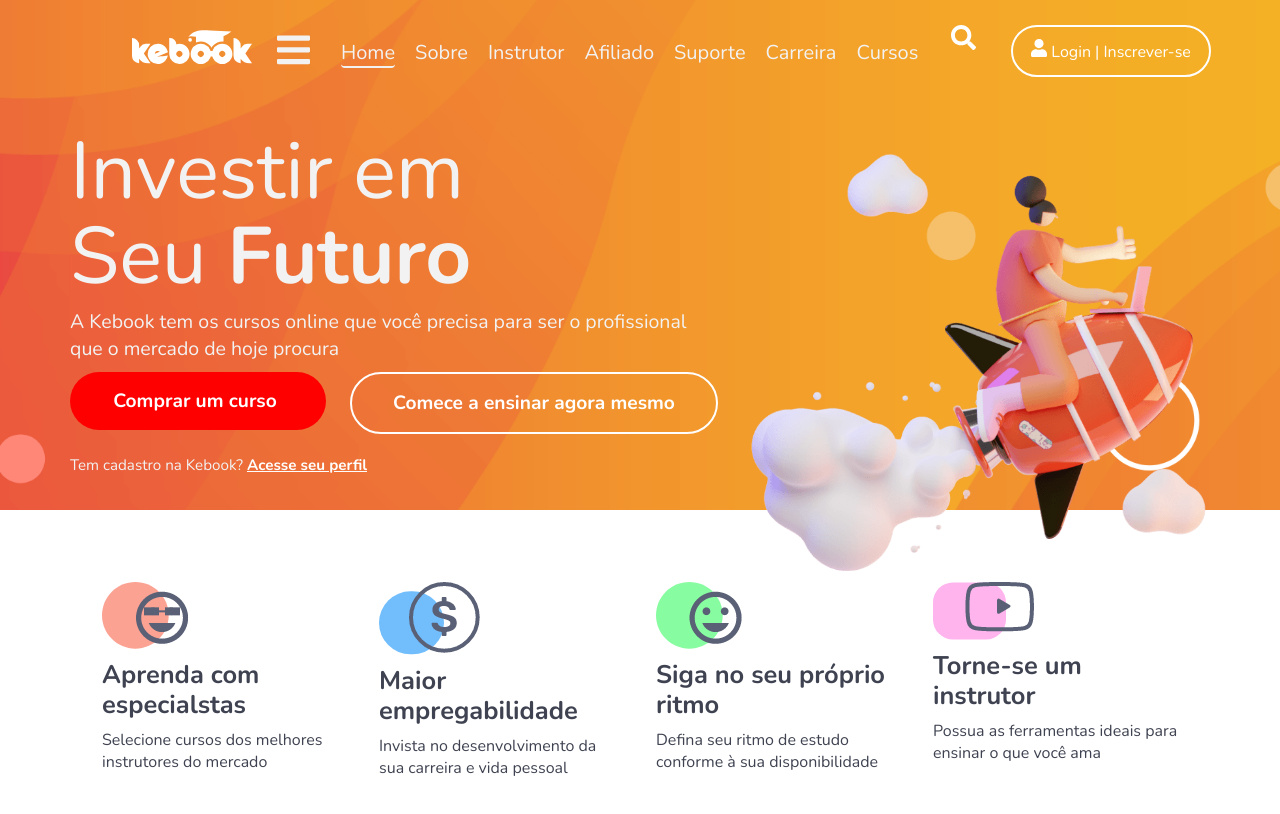
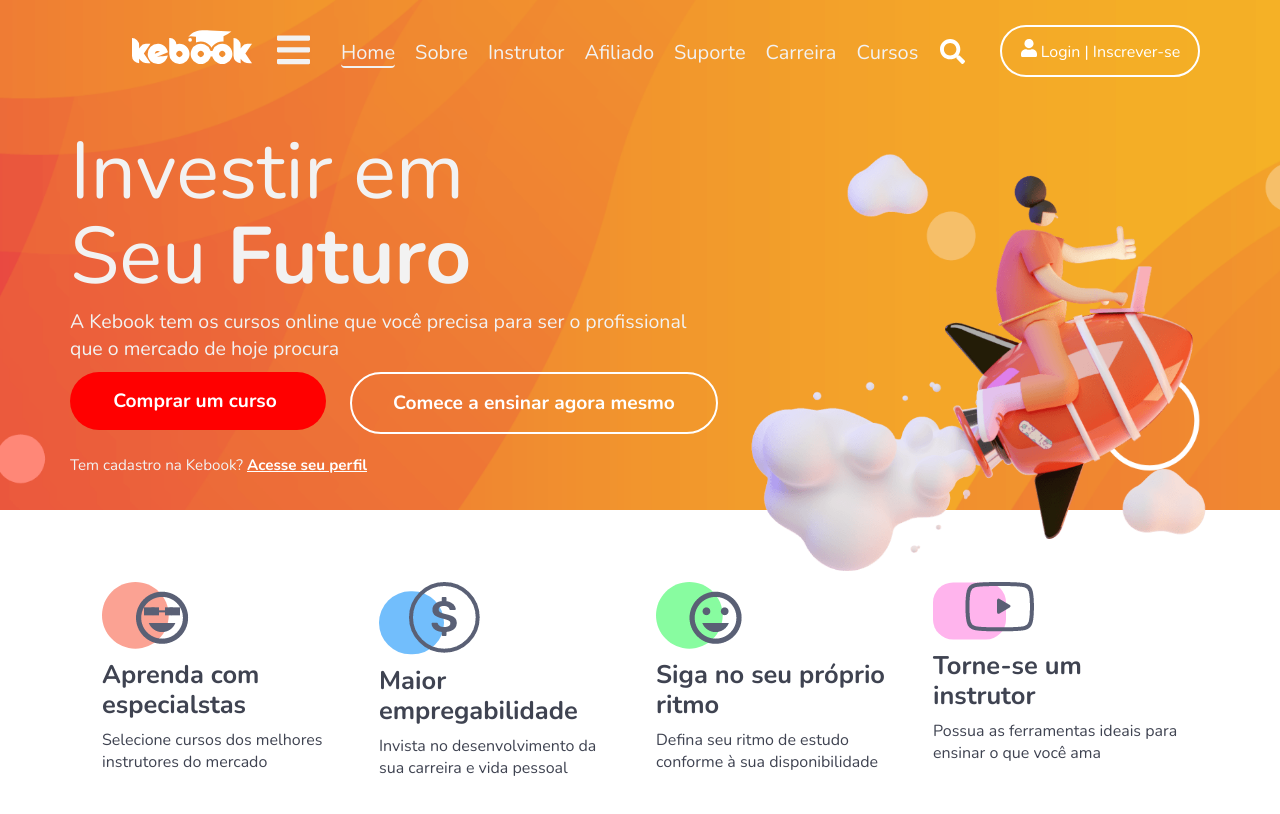
Before and after one commit to Lucashylario/kebook-home, a website: page src/index.html in a window 1280 px wide. Drawn offline with nearby package versions, Linux system fonts and the light colour scheme.

Commit message:
ajustes navbar e conversão de medidas

```diff
--- a/src/css/_dropdowMenu.css
+++ b/src/css/_dropdowMenu.css
@@ -6,7 +6,8 @@
     display: flex;
 
     background-color: unset;
-    color: var(--color-primary);;
+    color: var(--color-primary);
+    align-items: center;
 
     padding: 0.375rem 0.75rem 0.375rem 0;
 
--- a/src/css/_navBar.css
+++ b/src/css/_navBar.css
@@ -1,6 +1,6 @@
 /*###### Barra de navegação ######*/
 .navbar {
-    margin: 35px 80px;
+    margin: 2.1875rem 5rem;
     display: flex;
     position: absolute;
     z-index: 1;
@@ -8,7 +8,6 @@
 
 /*###### Logo ######*/
 .navbar .logo {
-
     margin: -3px 6.5625rem 0 -3px;
 }
 
@@ -33,18 +32,17 @@
 }
 
 .nav-links {
-    width: 890px;
-    height: 30px;
+    height: 1.875rem;
     display: flex;
-    margin-top: 12px;
-    margin-left: 124px;
+    margin-top: 0.75rem;
+    margin-left: 5.75rem;
 }
 
 .btn-nav a {
     font-size: 1.25rem;
     font-weight: 400;
     color: var(--color-primary);
-    margin-right: 65px;
+    margin-right: 4.0625rem;
 }
 
 .btn-nav a:hover {
@@ -58,24 +56,25 @@
 }
 /*svg Pesquisar*/
 .nav-search {
-    margin-top: 12px;
-    margin-left: 50px;
-    width: 25px;
+    margin-top: 0.75rem;
+    margin-left: 2.125rem;
+    margin-right: 4rem;
+    width: 1.5625rem;
     display: block;
 }
 
 /*Botão de Login*/
 .btn-subscribe {
-    width: 200px;
-    height: 52px;
-    border-radius: 50px;
+    width: 12.5rem;
+    height: 3.25rem;
+    border-radius: 2.125rem;
     cursor: pointer;
 
     margin-left: 55px;
 }
 
 .login-mobile {
-    width: 25px;
+    width: 1.5625rem;
     display: none;
 }
 
@@ -84,26 +83,41 @@
 }
 
 /*Responsio media screen*/
+@media screen and (max-width: 1800px) {
+    .nav-search {
+        margin-left: 1.125rem;
+    }
+
+    .btn-subscribe {
+        margin-left: 0;
+    }
+}
+
+@media screen and (max-width: 1751px) {
+    .nav-search {
+        margin-left: .125rem;
+    }
+}
+
 @media screen and (max-width: 1600px) {
     .navbar .logo {
         margin-right: 3rem;
     }
 
     .nav-links {
-        margin-left: 50px;
+        margin-left: 2.125rem;
     }
 
     .btn-nav a {
-        margin-right: 35px;
+        margin-right: 2.1875rem;
     }
 
     .nav-search {
-        margin-left: -180px;
         margin-right: 0;
     }
 
     .btn-subscribe {
-        margin-left: 35px;
+        margin-left: 2.1875rem;
     }
 }
 
@@ -115,7 +129,7 @@
     }
 
     .navbar {
-        margin: 25px 135px 0 135px;
+        margin: 1.5625rem 8.4375rem 0 8.4375rem;
     }
 
     .navbar .logo {
@@ -123,22 +137,22 @@
     }
 
     .nav-links {
-        margin-left: 25px;
+        margin-left: 1.5625rem;
     }
 
     .btn-nav a {
-        margin-right: 20px;
+        margin-right: 1.25rem;
     }
 
     .nav-search {
-        margin-left: -280px;
-        margin-top: 0;
+        margin-top: 0.9rem !important;
+        /*margin-left: -280px;*/
     }
 }
 
 @media screen and (max-width: 1220px) {
     .navbar {
-        margin: 25px 20px;
+        margin: 1.5625rem 1.25rem;
     }
 }
 
@@ -146,7 +160,7 @@
 @media screen and (max-width: 1100px) {
     .navbar {
         width: 100%;
-        margin: 25px auto 0 auto;
+        margin: 1.5625rem auto 0 auto;
         align-items: center;
     }
 
@@ -160,7 +174,7 @@
 
     .logo-mobile {
         display: block;
-        margin: 0 20px 0 auto !important;
+        margin: 0 1.25rem 0 auto !important;
     }
 
     .nav-links {
@@ -168,8 +182,7 @@
     }
 
     .nav-search {
-        margin-left: auto;
-        margin-right: auto;
+        margin: 0 auto;
     }
 
     .btn-subscribe {
@@ -178,6 +191,6 @@
 
     .login-mobile {
         display: block;
-        margin: 0 30px 0 0;
+        margin: 0 0.0625rem 0 0;
     }
 }
```
